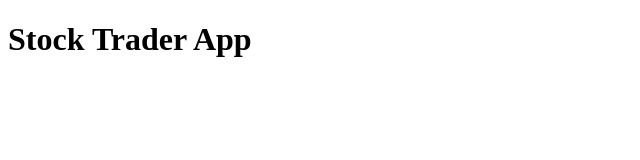
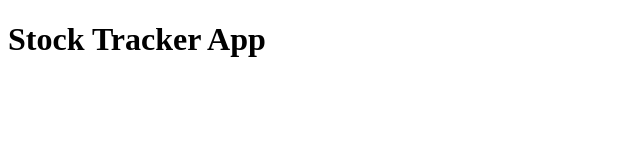
Before and after one commit to santiagoa58/flawless-stock-tracker, a React app: page / in a window 1280 px wide. Shown: the top 160 px of the page, without its empty margins (0-640 px from the left). Built offline with nearby package versions, Linux system fonts and the light colour scheme.

Commit message:
change to use jsx

```diff
--- a/src/index.js
+++ b/src/index.jsx
@@ -3,6 +3,6 @@ import ReactDOM from 'react-dom';
 import App from './components/App';
 
 ReactDOM.render(
-  React.createElement(App, { title: 'Stock Trader App' }),
+  <App title={'Stock Tracker App'} />,
   document.getElementById('root')
 );
```
